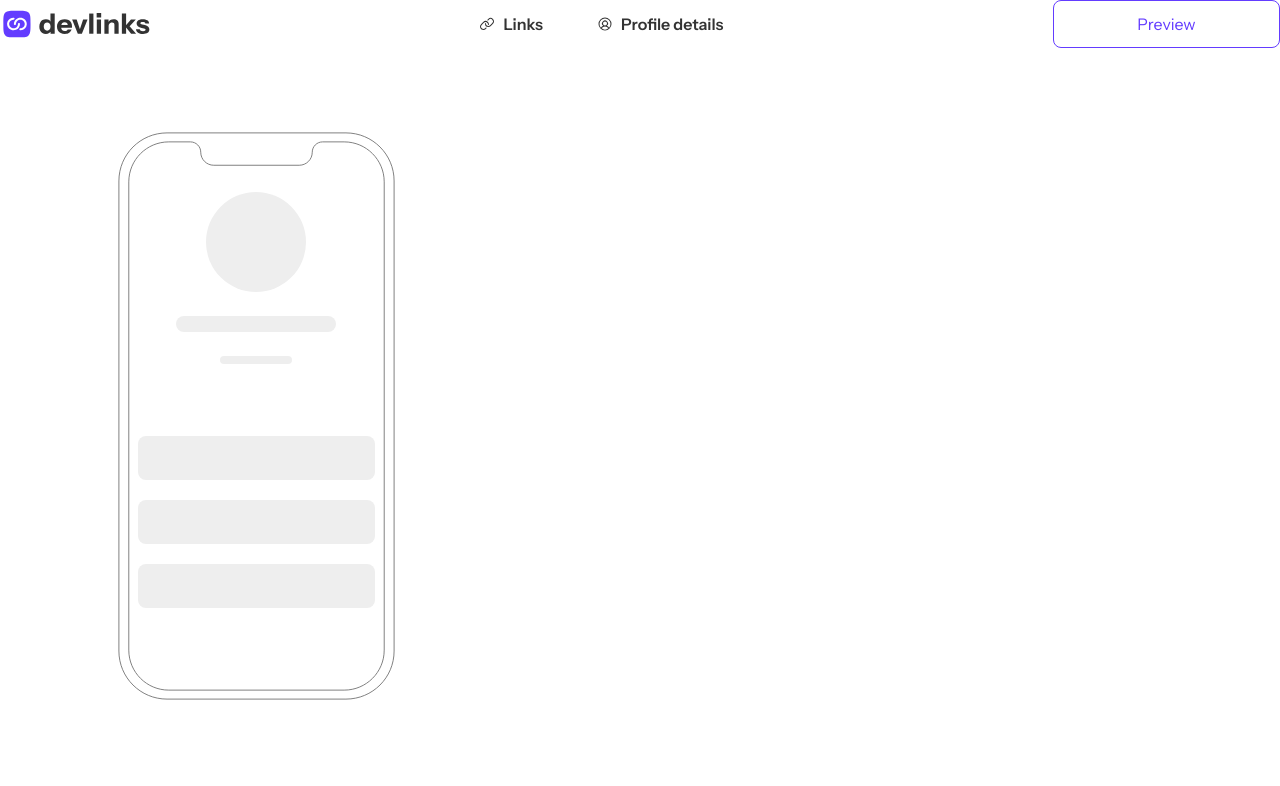
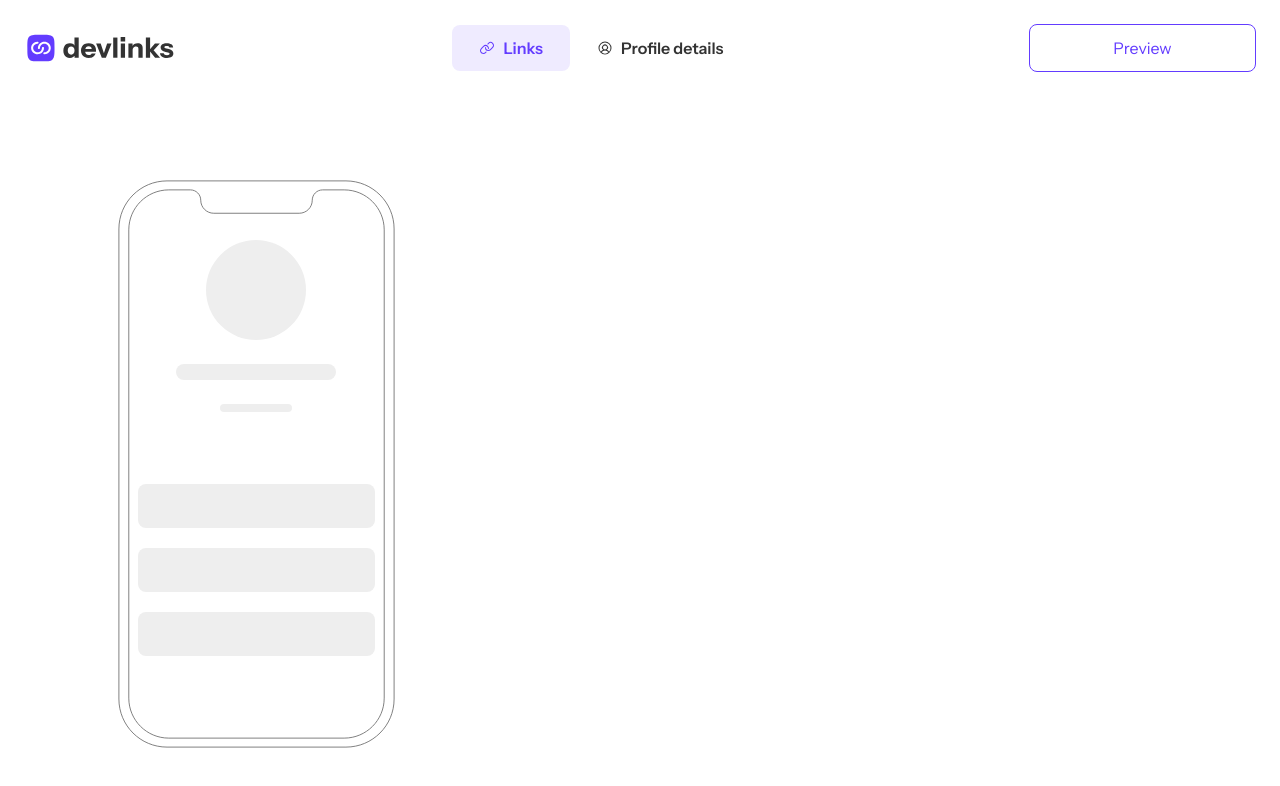
Before and after one commit to abel-otegbola/Devlinks, a Next.js app: page /links in a window 1280 px wide. Shown: the top 786 px of the page. Built offline with nearby package versions, Linux system fonts and the light colour scheme.

Commit message:
fix: remove dashboard route from navTabs links

```diff
--- a/src/components/header/header.tsx
+++ b/src/components/header/header.tsx
@@ -13,12 +13,12 @@ type navTab =  {
 
 export default function Header() {
     const navTabs: navTab[] = [
-        { id: 0, label: "Links", to: "/dashboard/links", icon: <Link /> },
-        { id: 0, label: "Profile details", to: "/dashboard/profile-details", icon: <UserCircle /> }
+        { id: 0, label: "Links", to: "/links", icon: <Link /> },
+        { id: 0, label: "Profile details", to: "/profile-details", icon: <UserCircle /> }
     ]
 
     return (
-        <div className="flex items-center justify-between">
+        <div className="flex items-center justify-between bg-white p-6 rounded-[8px]">
             <Image src="/images/logo-full.svg" width={150} height={30} alt="logo" />
 
             <nav className="flex items-center">
```
